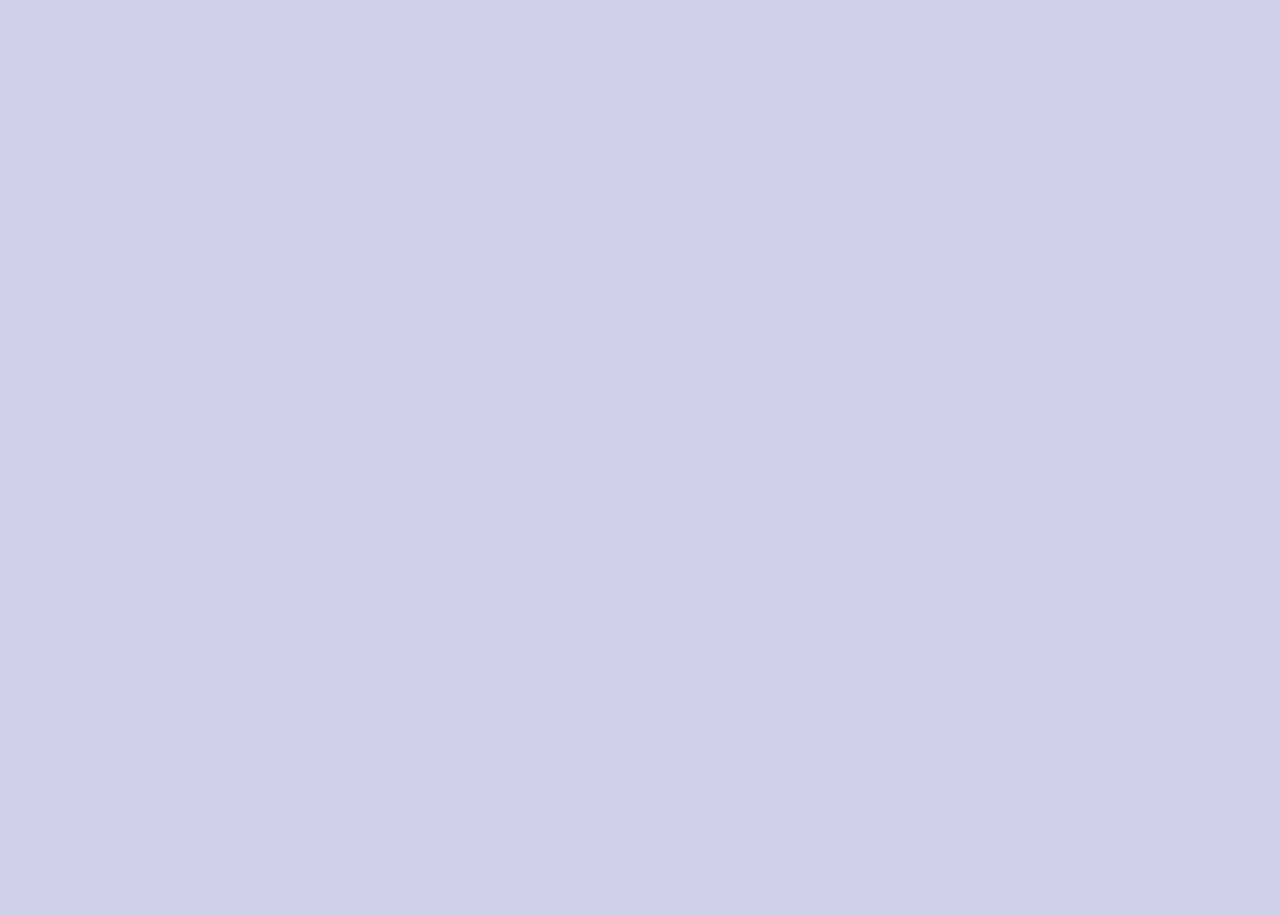
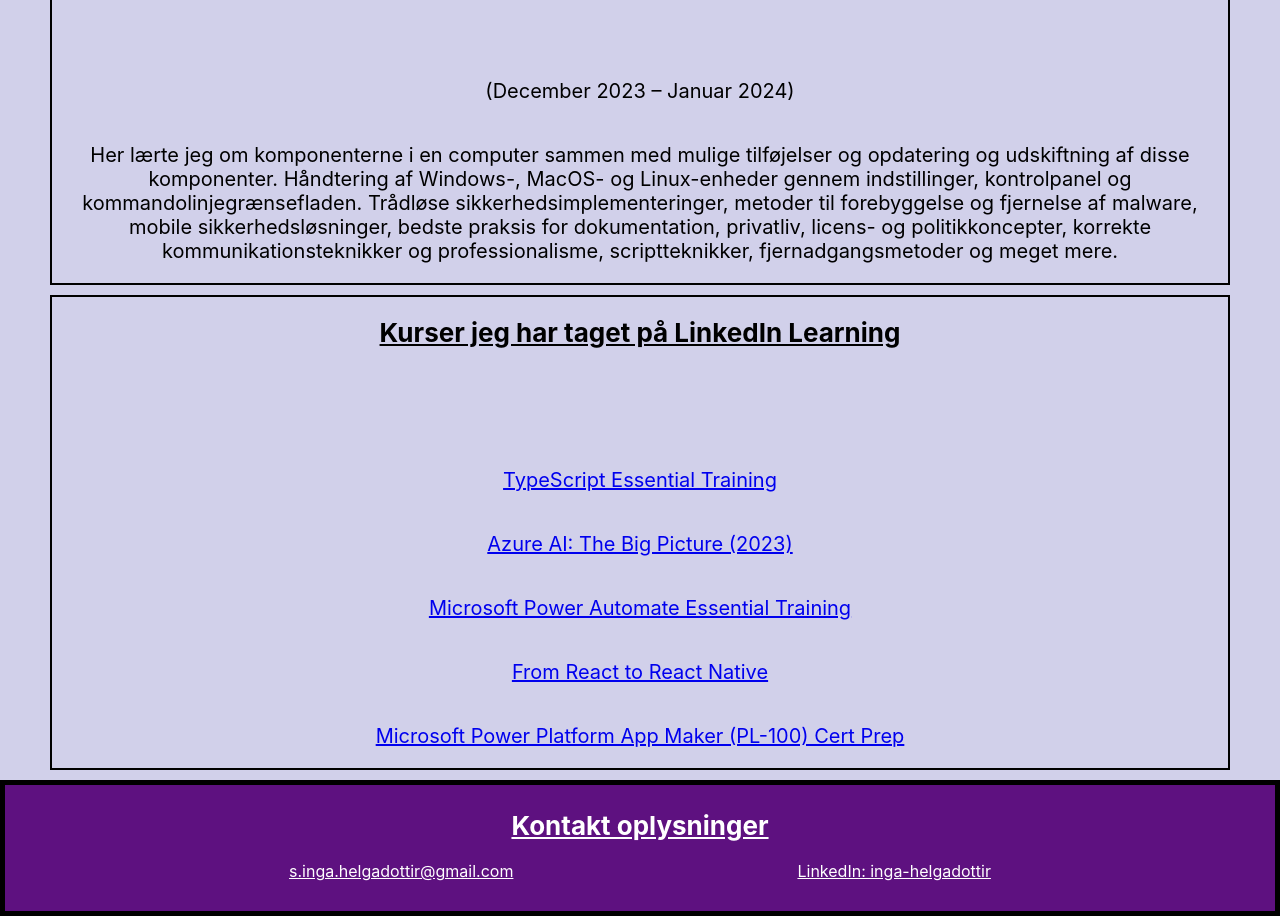
Before and after one commit to Inga-Helgadottir/CodeCV, a React (Create React App) app: page /Courses in a window 1280 px wide. Shown: the part 953-1869 px from the top of the page. Before the commit the page ends 800 px from the top, so only its background shows below. Built offline with nearby package versions, Linux system fonts and the light colour scheme.

Commit message:
added a page on my courses, also created a template for displaying the text called section

```diff
--- /dev/null
+++ b/src/Components/PageParts/Section.jsx
@@ -0,0 +1,23 @@
+import "../../Styles/Sections.css";
+const Section = (element) => {
+  console.log(element.option);
+  return (
+    <div>
+      {element.option.length > 1 &&
+        element.option?.map((section, key) => {
+          return (
+            <section key={key} className="section">
+              <h3>{section.location}</h3>
+              <p>{section.position}</p>
+              <p>{section.date}</p>
+              {section.paragraph?.map((paragraph, key) => {
+                return <p key={key}>{paragraph}</p>;
+              })}
+            </section>
+          );
+        })}
+    </div>
+  );
+};
+
+export default Section;
--- a/src/Components/Pages/MyCourses.jsx
+++ b/src/Components/Pages/MyCourses.jsx
@@ -1,5 +1,17 @@
+import { useEffect, useState } from "react";
+import { getText } from "../GetCurrentLanguage";
+import Section from "../PageParts/Section";
+
 const MyCourses = () => {
-  return <h1>My courses</h1>;
+  const [courses, setCourses] = useState("");
+
+  useEffect(() => {
+    const CoursesHeadingAndParagraphs = getText("CoursesHeadingAndParagraphs");
+
+    setCourses(CoursesHeadingAndParagraphs);
+  }, []);
+
+  return <Section option={courses} />;
 };
 
 export default MyCourses;
--- /dev/null
+++ b/src/Styles/Sections.css
@@ -0,0 +1,4 @@
+.section {
+  border: double 2px black;
+  margin: 10px 50px;
+}
--- a/src/Text/Dansk.jsx
+++ b/src/Text/Dansk.jsx
@@ -96,11 +96,21 @@ export const CoursesHeadingAndParagraphs_dk = [
     position: "",
     date: "",
     paragraph: [
-      "TypeScript Essential Training - https://lnkd.in/eS6tde62",
-      "Azure AI: The Big Picture (2023) - https://lnkd.in/eEpDfyzt ",
-      "Microsoft Power Automate Essential Training - https://lnkd.in/esz2VXU3 ",
-      "From React to React Native - https://lnkd.in/eEc-F4yJ",
-      "Microsoft Power Platform App Maker (PL-100) Cert Prep - https://lnkd.in/e_z-CkRi",
+      <a href="https://lnkd.in/eS6tde62" rel="noreferrer" target="_blank">
+        TypeScript Essential Training
+      </a>,
+      <a href="https://lnkd.in/eEpDfyzt" rel="noreferrer" target="_blank">
+        Azure AI: The Big Picture (2023)
+      </a>,
+      <a href="https://lnkd.in/esz2VXU3" rel="noreferrer" target="_blank">
+        Microsoft Power Automate Essential Training
+      </a>,
+      <a href="https://lnkd.in/eEc-F4yJ" rel="noreferrer" target="_blank">
+        From React to React Native
+      </a>,
+      <a href="https://lnkd.in/e_z-CkRi" rel="noreferrer" target="_blank">
+        Microsoft Power Platform App Maker (PL-100) Cert Prep
+      </a>,
     ],
   },
 ];
--- a/src/Text/English.jsx
+++ b/src/Text/English.jsx
@@ -98,11 +98,21 @@ export const CoursesHeadingAndParagraphs_eng = [
     position: "",
     date: "",
     paragraph: [
-      "TypeScript Essential Training - https://lnkd.in/eS6tde62",
-      "Azure AI: The Big Picture (2023) - https://lnkd.in/eEpDfyzt ",
-      "Microsoft Power Automate Essential Training - https://lnkd.in/esz2VXU3 ",
-      "From React to React Native - https://lnkd.in/eEc-F4yJ",
-      "Microsoft Power Platform App Maker (PL-100) Cert Prep - https://lnkd.in/e_z-CkRi",
+      <a href="https://lnkd.in/eS6tde62" rel="noreferrer" target="_blank">
+        TypeScript Essential Training
+      </a>,
+      <a href="https://lnkd.in/eEpDfyzt" rel="noreferrer" target="_blank">
+        Azure AI: The Big Picture (2023)
+      </a>,
+      <a href="https://lnkd.in/esz2VXU3" rel="noreferrer" target="_blank">
+        Microsoft Power Automate Essential Training
+      </a>,
+      <a href="https://lnkd.in/eEc-F4yJ" rel="noreferrer" target="_blank">
+        From React to React Native
+      </a>,
+      <a href="https://lnkd.in/e_z-CkRi" rel="noreferrer" target="_blank">
+        Microsoft Power Platform App Maker (PL-100) Cert Prep
+      </a>,
     ],
   },
 ];
```
